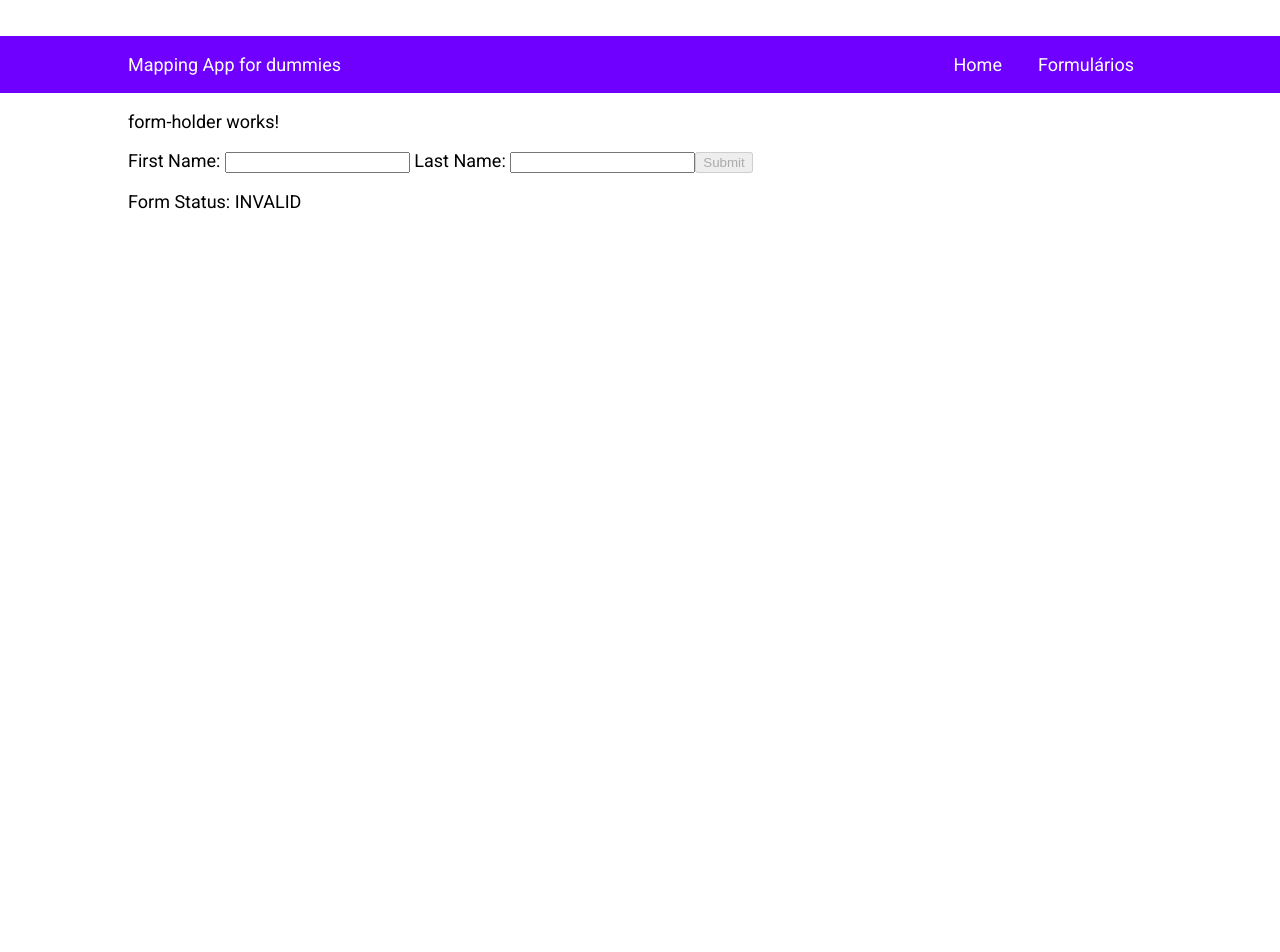
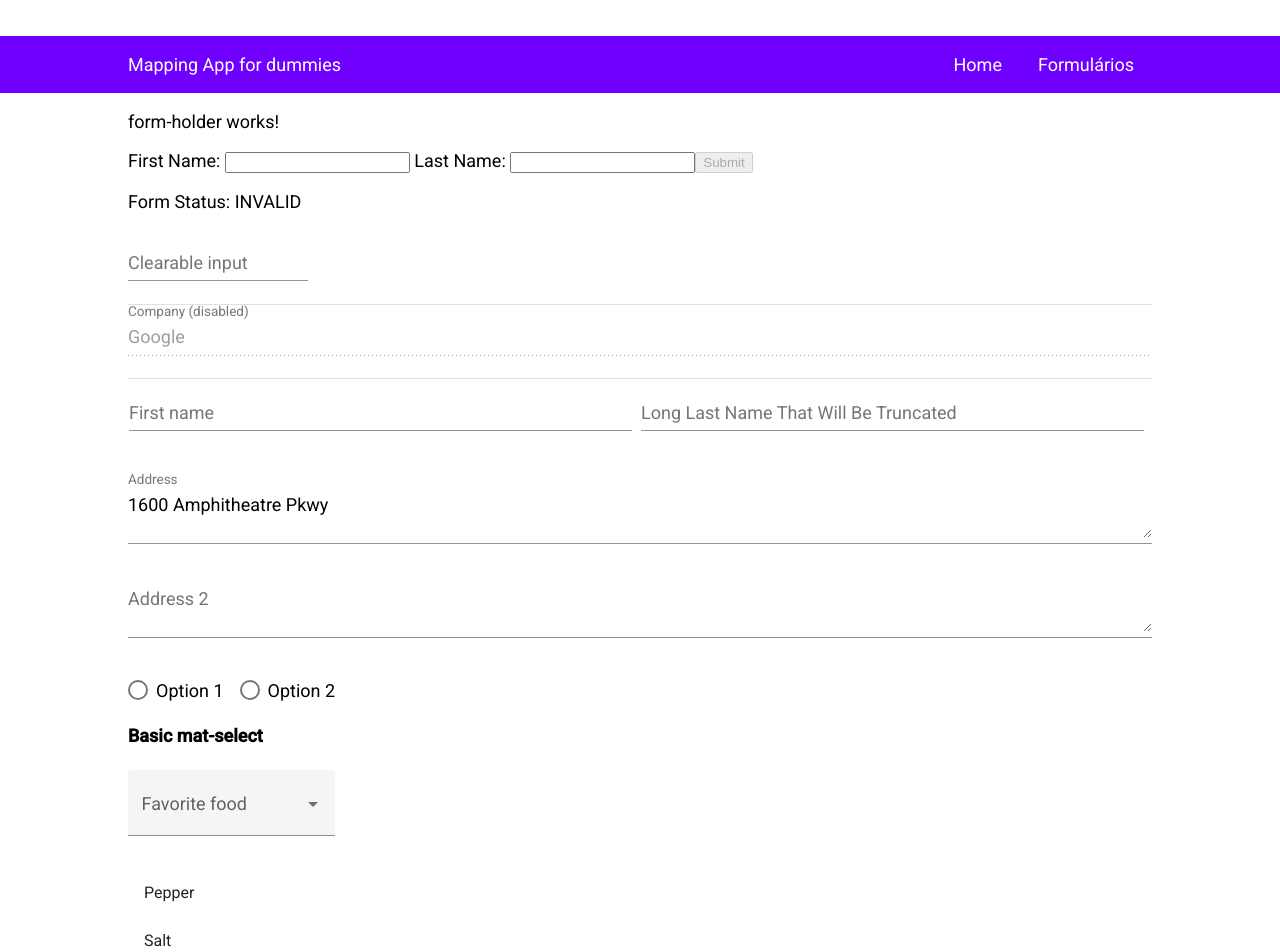
Before and after one commit to rtardelli/angular-forms, an Angular app: page /form in a window 1280 px wide. Shown: the top 952 px of the page. Before the commit the page ends 836 px from the top, so only its background shows below. Built offline with nearby package versions, Linux system fonts and the light colour scheme.

Commit message:
Basic usage of form fields

```diff
--- a/src/app/simple-form/simple-form.component.html
+++ b/src/app/simple-form/simple-form.component.html
@@ -17,3 +17,64 @@
 <p>
   Form Status: {{ simpleForm.status }}
 </p>
+
+<div class="example-container">
+  <mat-form-field class="example-form-field">
+    <mat-label>Clearable input</mat-label>
+    <input matInput type="text" [(ngModel)]="value1">
+    <button mat-button *ngIf="value1" matSuffix mat-icon-button aria-label="Clear" (click)="value1=''">
+      <mat-icon>close</mat-icon>
+    </button>
+  </mat-form-field>
+  <mat-divider></mat-divider>
+  <mat-form-field class="example-full-width">
+    <mat-label>Company (disabled)</mat-label>
+    <input matInput disabled value="Google">
+  </mat-form-field>
+  <mat-divider></mat-divider>
+  <table class="example-full-width" cellspacing="0"><tr>
+    <td><mat-form-field class="example-full-width">
+      <mat-label>First name</mat-label>
+      <input matInput>
+    </mat-form-field></td>
+    <td><mat-form-field class="example-full-width">
+      <mat-label>Long Last Name That Will Be Truncated</mat-label>
+      <input matInput>
+    </mat-form-field></td>
+  </tr></table>
+
+  <p>
+    <mat-form-field class="example-full-width">
+      <mat-label>Address</mat-label>
+      <textarea matInput placeholder="Ex. 100 Main St">1600 Amphitheatre Pkwy</textarea>
+    </mat-form-field>
+    <mat-form-field class="example-full-width">
+      <mat-label>Address 2</mat-label>
+      <textarea matInput></textarea>
+    </mat-form-field>
+  </p>
+
+  <p>
+    <mat-radio-group aria-label="Select an option">
+      <mat-radio-button value="1">Option 1</mat-radio-button>
+      <mat-radio-button value="2">Option 2</mat-radio-button>
+    </mat-radio-group>
+  </p>
+
+  <h4>Basic mat-select</h4>
+<mat-form-field appearance="fill">
+  <mat-label>Favorite food</mat-label>
+  <mat-select>
+    <mat-option *ngFor="let food of foods" [value]="food.value">
+      {{food.viewValue}}
+    </mat-option>
+  </mat-select>
+</mat-form-field>
+
+<mat-list>
+  <mat-list-item> Pepper </mat-list-item>
+  <mat-list-item> Salt </mat-list-item>
+  <mat-list-item> Paprika </mat-list-item>
+ </mat-list>
+
+</div>
--- a/src/app/simple-form/simple-form.component.scss
+++ b/src/app/simple-form/simple-form.component.scss
@@ -0,0 +1,43 @@
+section {
+  display: table;
+}
+
+.example-label {
+  display: table-cell;
+  font-size: 14px;
+  margin-left: 8px;
+  min-width: 120px;
+}
+
+.example-button-row {
+  display: table-cell;
+  width: 490px;
+}
+
+.example-button-row .mat-button-base {
+  margin: 8px 8px 8px 0;
+}
+
+.example-flex-container {
+  display: flex;
+  justify-content: space-between;
+  flex-wrap: wrap;
+}
+
+.example-button-container {
+  display: flex;
+  justify-content: center;
+  width: 120px;
+}
+
+.example-full-width {
+width: 100%;
+}
+
+td {
+padding-right: 8px;
+}
+
+.mat-radio-button ~ .mat-radio-button {
+margin-left: 16px;
+}
--- a/src/app/simple-form/simple-form.component.ts
+++ b/src/app/simple-form/simple-form.component.ts
@@ -1,5 +1,10 @@
 import { Component, OnInit } from '@angular/core';
 import { FormBuilder, FormGroup, Validators } from '@angular/forms';
+
+interface Food {
+  value: string;
+  viewValue: string;
+}
 
 @Component({
   selector: 'simple-form',
@@ -9,6 +14,12 @@ import { FormBuilder, FormGroup, Validators } from '@angular/forms';
 export class SimpleFormComponent implements OnInit {
 
   simpleForm: FormGroup;
+  value1: string;
+  foods: Food[] = [
+    {value: 'steak-0', viewValue: 'Steak'},
+    {value: 'pizza-1', viewValue: 'Pizza'},
+    {value: 'tacos-2', viewValue: 'Tacos'}
+  ];
 
   constructor(private fb: FormBuilder) {
     this.simpleForm = this.fb.group({
```
Also changed, not shown: src/app/app.module.ts (+29 -1 lines). Lines whose indentation alone changed are shown as unchanged.
